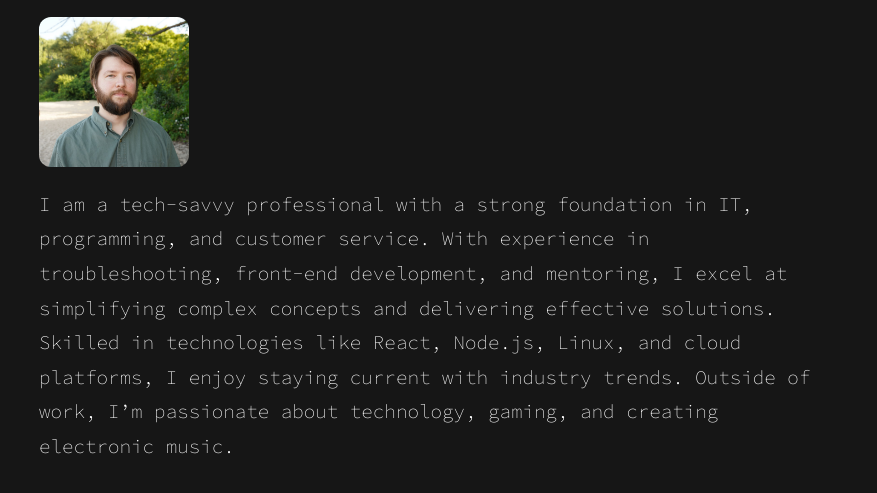
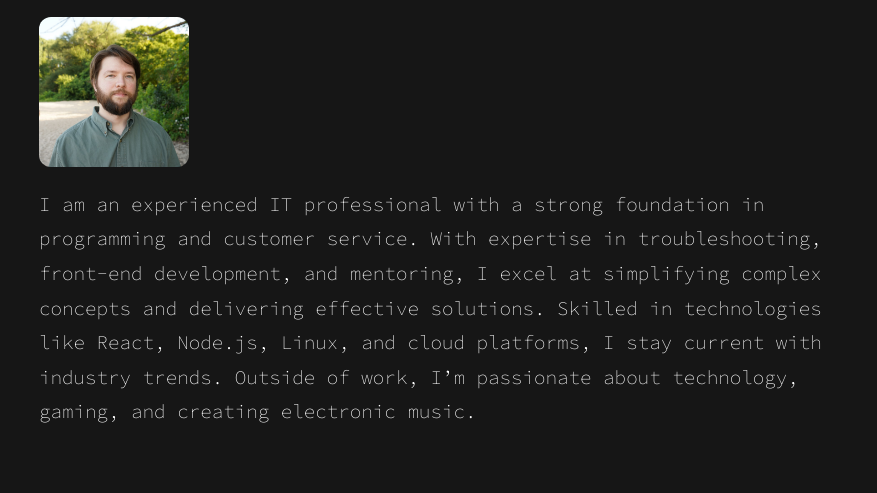
Before and after one commit to mcgidoug/simple_portfolio, a plain HTML site: page index.html in a window 1280 px wide. Shown: the part 259-752 px from the top of the page, without its empty margins (201-1078 px from the left). Drawn offline with Linux system fonts and the light colour scheme; no server answers.

Commit message:
updated contact links and bio

```diff
--- a/index.html
+++ b/index.html
@@ -33,11 +33,11 @@
         <h1>Doug McGillivray</h1>
         <h2>IT Professional & Educator</h2>
         <img src="/assets/profile_photo.JPG" alt="Portrait photo of Doug McGillivray" />
-        <p>I am a tech-savvy professional with a strong foundation in IT, programming, and customer service. With
-            experience in troubleshooting, front-end development, and mentoring, I excel at simplifying complex concepts
+        <p>I am an experienced IT professional with a strong foundation in programming and customer service. With
+            expertise in troubleshooting, front-end development, and mentoring, I excel at simplifying complex concepts
             and delivering effective solutions. Skilled in technologies like React, Node.js, Linux, and cloud platforms,
-            I enjoy staying current with industry trends. Outside of work, I’m passionate about technology, gaming, and
-            creating electronic music.</p>
+            I stay current with industry trends. Outside of work, I’m passionate about technology, gaming, and creating
+            electronic music.</p>
     </main>
     <script src="script.js"></script>
 </body>
```
Also changed, not shown: pages/contact.html (+2 -2 lines).
